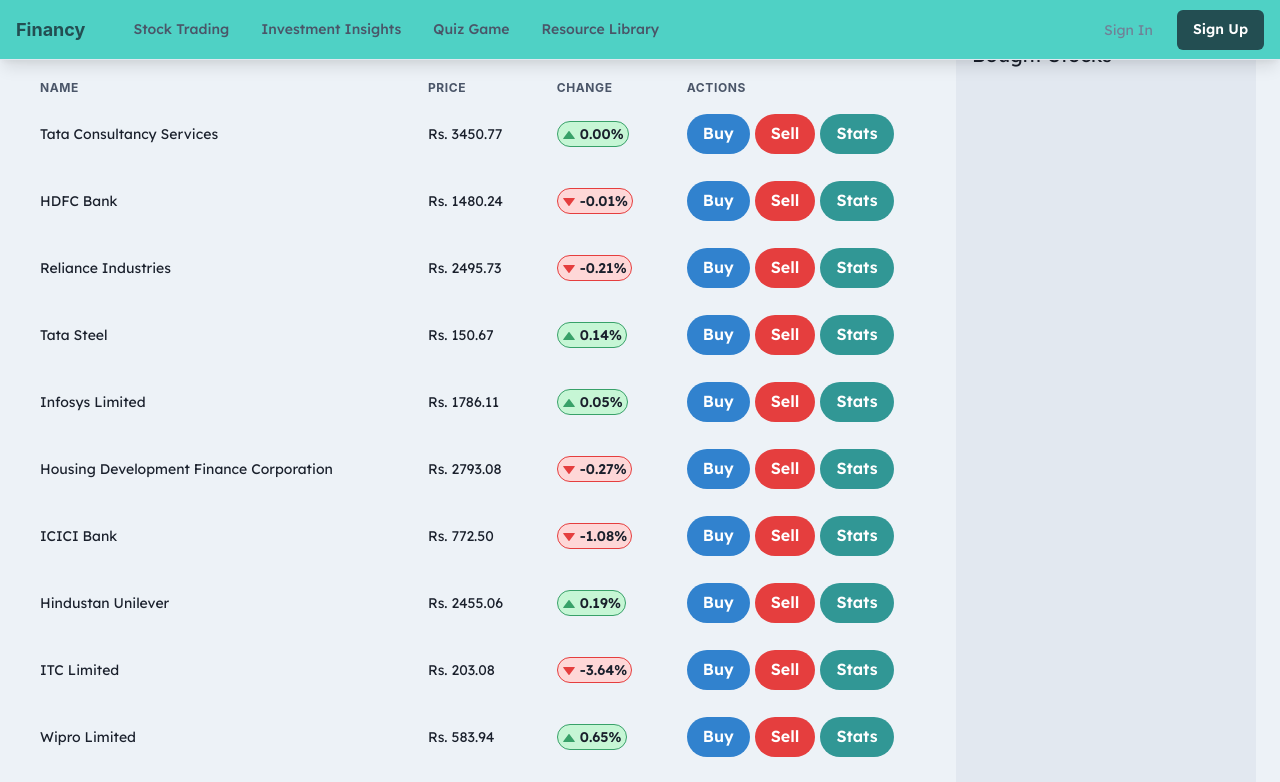
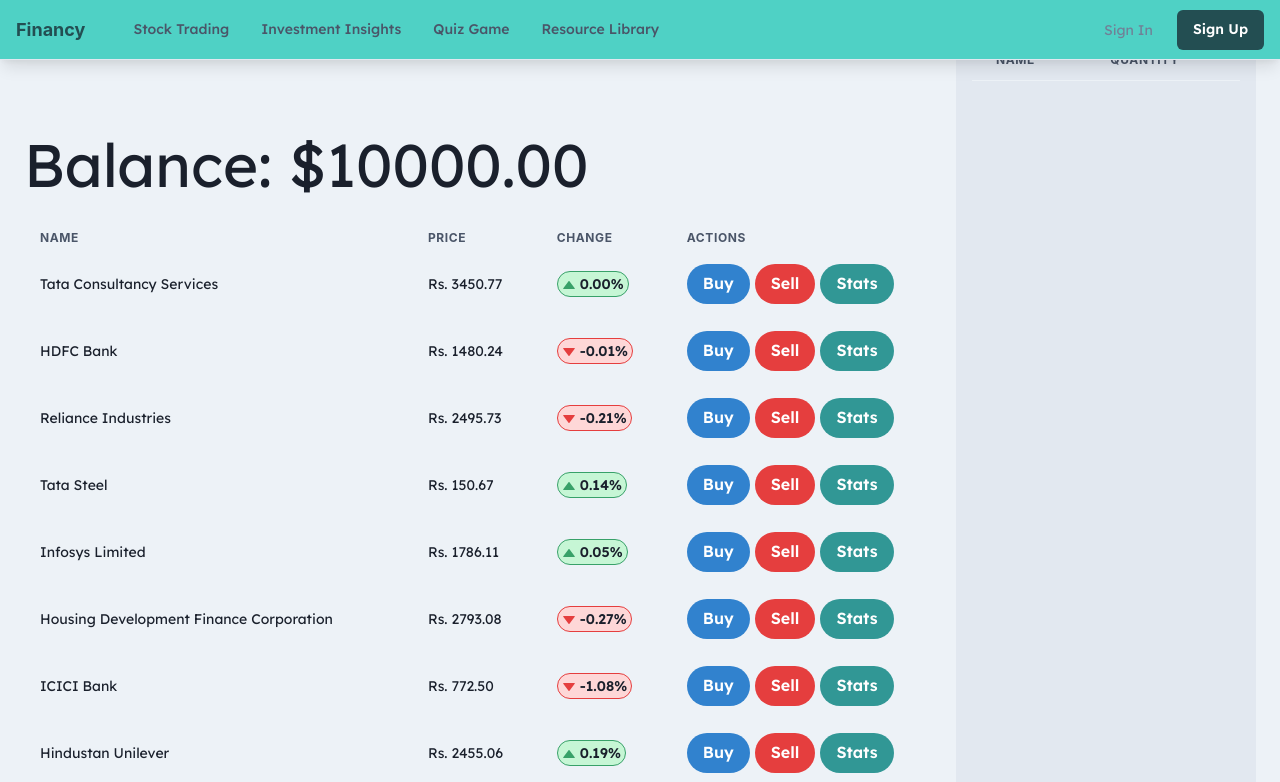
Before and after one commit to siddhima22/Finance-website, a React (Vite) app in the folder frontend/: page /dashboard/stock in a window 1280 px wide. Shown: the top 782 px of the page. Built offline with nearby package versions, Linux system fonts and the light colour scheme.

Commit message:
margin added

```diff
--- a/frontend/src/pages/Stock.jsx
+++ b/frontend/src/pages/Stock.jsx
@@ -60,17 +60,24 @@
 const Sidebar = ({ boughtStocks }) => {
   return (
     <Box p={4} bg="gray.200" w={300}>
-      <Text fontSize="xl" mb={2}>
-        Bought Stocks
-      </Text>
-      <ul>
+    <Table variant="simple">
+      <Thead>
+        <Tr>
+          <Th>Name</Th>
+          <Th>Quantity</Th>
+        </Tr>
+      </Thead>
+      <Tbody>
         {boughtStocks.map((stock) => (
-          <li key={stock.id}>
-            {stock.name} - Quantity: {stock.quantity}
-          </li>
+          <Tr key={stock.id}>
+            <Td>{stock.name}</Td>
+            <Td>{stock.quantity}</Td>
+          </Tr>
         ))}
-      </ul>
-    </Box>
+      </Tbody>
+    </Table>
+  </Box>
+
   );
 };
 
@@ -244,8 +251,8 @@
     <ChakraProvider theme={theme}>
 
       <Box p={6} display="flex">
-      <Box flex={1}>
-        <Text fontSize="2xl" mb={4}>
+      <Box flex={1} mt={[12, 24]}>
+        <Text fontSize="6xl" mb={4}>
           Balance: ${balance.toFixed(2)}
         </Text>
         <Table variant="simple" overflowX="auto" size={"sm"}>
```
